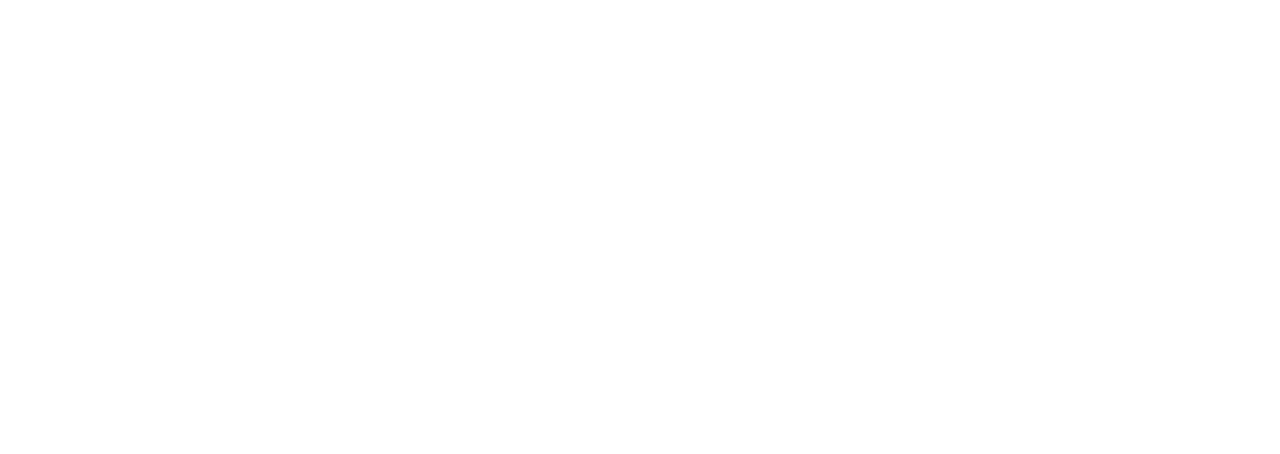
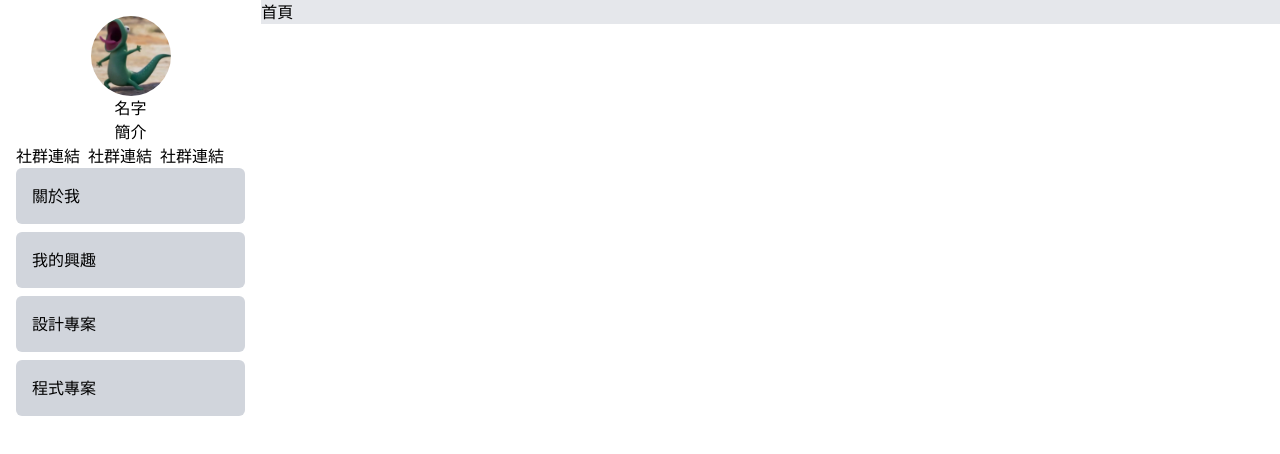
Before and after one commit to wrrrswrr/1142_Web_112405025_Hw1, a Next.js app: page / in a window 1280 px wide. Shown: the top 454 px of the page. Built offline with nearby package versions, Linux system fonts and the light colour scheme.

Commit message:
feat: new

```diff
--- /dev/null
+++ b/app/about/page.tsx
@@ -0,0 +1,9 @@
+import Image from "next/image";
+
+export default function About() {
+  return (
+    <>
+      About 關於我
+    </>
+  );
+}
--- /dev/null
+++ b/app/hobby/page.tsx
@@ -0,0 +1,9 @@
+import Image from "next/image";
+
+export default function About() {
+  return (
+    <>
+      Hobby 我的興趣
+    </>
+  );
+}
--- a/app/layout.tsx
+++ b/app/layout.tsx
@@ -1,6 +1,9 @@
 import type { Metadata } from "next";
 import { Geist, Geist_Mono } from "next/font/google";
 import "./globals.css";
+import Image from "next/image";
+import Link from "next/link";
+
 
 const geistSans = Geist({
   variable: "--font-geist-sans",
@@ -13,8 +16,8 @@
 });
 
 export const metadata: Metadata = {
-  title: "Create Next App",
-  description: "Generated by create next app",
+  title: "林品妤的個人履歷",
+  description: "林品妤的個人履歷",
 };
 
 export default function RootLayout({
@@ -27,7 +30,51 @@
       lang="en"
       className={`${geistSans.variable} ${geistMono.variable} h-full antialiased`}
     >
-      <body className="min-h-full flex flex-col">{children}</body>
+      <body className="min-h-full flex flex-col">
+
+        <div className="flex h-full">
+
+          {/* 左邊 */}
+          <div className="bg-white w-[320px] h-full p-4">
+
+            <div className="flex justify-center items-center w-full">
+              <div className="bg-gray-200 w-[80px] h-[80px] rounded-full overflow-hidden flex justify-center items-center">
+                <Image src="/5eaf2c830ab07bebb23be9c95e165833.jpg" alt="profile" width={80} height={80}/>
+              </div>
+            </div>
+
+            <div className="text-center">名字</div>
+            <div className="text-center">簡介</div>
+
+            <div className="flex gap-2">
+              {/*icon, links, images*/}
+              <div>社群連結</div>
+              <div>社群連結</div>
+              <div>社群連結</div>
+            </div>
+
+            <Link  href="/about">
+            <div className="bg-gray-300 p-[16px] rounded-md">關於我</div>
+            </Link>
+
+            <Link  href="/hobby">
+            <div className="bg-gray-300 p-[16px] mt-2 rounded-md">我的興趣</div>
+            </Link>
+
+            <div className="bg-gray-300 p-[16px] mt-2 rounded-md">設計專案</div>
+            <div className="bg-gray-300 p-[16px] mt-2 rounded-md">程式專案</div>
+
+          </div>
+
+          <div className="bg-gray-200 w-full h-full">
+
+            {children}
+
+          </div>
+
+        </div>
+
+      </body>
     </html>
   );
 }
--- a/app/page.tsx
+++ b/app/page.tsx
@@ -1,7 +1,10 @@
 import Image from "next/image";
+import Link from "next/link";
 
 export default function Home() {
   return (
-    <div/>
+    <>
+      首頁
+    </>
   );
 }
--- a/package.json
+++ b/package.json
@@ -11,7 +11,8 @@
   "dependencies": {
     "next": "16.2.1",
     "react": "19.2.4",
-    "react-dom": "19.2.4"
+    "react-dom": "19.2.4",
+    "react-icons": "^5.6.0"
   },
   "devDependencies": {
     "@tailwindcss/postcss": "^4",
```
Also changed, not shown: public/5eaf2c830ab07bebb23be9c95e165833.jpg (added), 1 other file (tests, documents, lock files or other folders).
